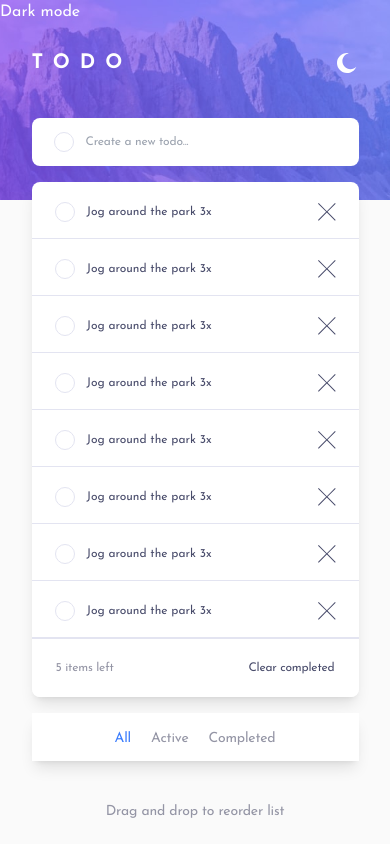
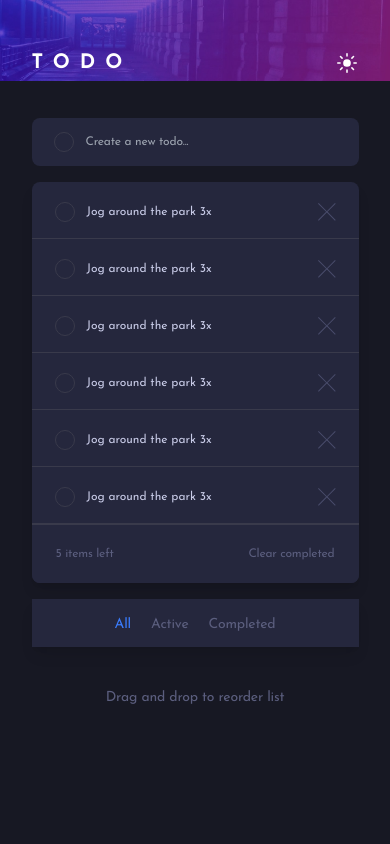
Before and after one commit to Swag-blips/fullstack-todo, a React (Vite) app: page / in a window 390 px wide. Both pictures are taken after a click on the picture 346 px from the left and 63 px from the top of the page. Built offline with nearby package versions, Linux system fonts and the light colour scheme.

Commit message:
theme implementation complete

```diff
--- a/src/App.jsx
+++ b/src/App.jsx
@@ -1,17 +1,9 @@
-import React, { useState, useContext, useEffect } from "react";
+import React from "react";
 import Todo from "./components/Todo";
-import { ThemeContext } from "../context/ThemeProvider";
 
 function App() {
-  const { handleThemeSwitch, theme } = useContext(ThemeContext);
   return (
     <div className=" ">
-      <button
-        onClick={handleThemeSwitch}
-        className="z-50 dark:bg-black text-white absolute top-0 left-0"
-      >
-        Dark mode
-      </button>
       <Todo />
     </div>
   );
--- a/src/components/Active.jsx
+++ b/src/components/Active.jsx
@@ -9,120 +9,90 @@ const Active = () => {
           <div className="flex items-center gap-[12px] md:gap-[24px]">
             <input
               type="checkbox"
-              className="custom-checked md:w-[24px] md:h-[24px] w-[20px] h-[20px]"
+              className="custom-checked md:w-[24px] dark:border-[#393A4B] md:h-[24px] w-[20px] h-[20px]"
             />
-            <p className="md:text-[18px] text-[#494C6B] text-[12px]">
+            <p className="md:text-[18px] text-[#494C6B] dark:text-[#C8CBE7] text-[12px]">
               Jog around the park 3x
             </p>
           </div>
           <img src={cross} alt="cross-img" className="cursor-pointer" />
         </div>
-        <hr className="md:mt-[20px] mt-[16px] border-[#E3E4F1] mx-[-23px]" />
+        <hr className="md:mt-[20px] mt-[16px] border-[#E3E4F1] dark:border-[#393A4B] mx-[-23px]" />
       </div>
       <div className="mx-[23px] mt-[20px] items-center">
         <div className="flex flex-row items-center justify-between ">
           <div className="flex items-center gap-[12px] md:gap-[24px]">
             <input
               type="checkbox"
-              className="custom-checked md:w-[24px] md:h-[24px] w-[20px] h-[20px]"
+              className="custom-checked md:w-[24px] dark:border-[#393A4B] md:h-[24px] w-[20px] h-[20px]"
             />
-            <p className="md:text-[18px] text-[#494C6B] text-[12px]">
+            <p className="md:text-[18px] text-[#494C6B] dark:text-[#C8CBE7] text-[12px]">
               Jog around the park 3x
             </p>
           </div>
           <img src={cross} alt="cross-img" className="cursor-pointer" />
         </div>
-        <hr className="md:mt-[20px] mt-[16px] border-[#E3E4F1] mx-[-23px]" />
+        <hr className="md:mt-[20px] mt-[16px] border-[#E3E4F1] dark:border-[#393A4B] mx-[-23px]" />
       </div>
       <div className="mx-[23px] mt-[20px] items-center">
         <div className="flex flex-row items-center justify-between ">
           <div className="flex items-center gap-[12px] md:gap-[24px]">
             <input
               type="checkbox"
-              className="custom-checked md:w-[24px] md:h-[24px] w-[20px] h-[20px]"
+              className="custom-checked md:w-[24px] dark:border-[#393A4B] md:h-[24px] w-[20px] h-[20px]"
             />
-            <p className="md:text-[18px] text-[#494C6B] text-[12px]">
+            <p className="md:text-[18px] text-[#494C6B] dark:text-[#C8CBE7] text-[12px]">
               Jog around the park 3x
             </p>
           </div>
           <img src={cross} alt="cross-img" className="cursor-pointer" />
         </div>
-        <hr className="md:mt-[20px] mt-[16px] border-[#E3E4F1] mx-[-23px]" />
+        <hr className="md:mt-[20px] mt-[16px] border-[#E3E4F1] dark:border-[#393A4B] mx-[-23px]" />
       </div>
       <div className="mx-[23px] mt-[20px] items-center">
         <div className="flex flex-row items-center justify-between ">
           <div className="flex items-center gap-[12px] md:gap-[24px]">
             <input
               type="checkbox"
-              className="custom-checked md:w-[24px] md:h-[24px] w-[20px] h-[20px]"
+              className="custom-checked md:w-[24px] dark:border-[#393A4B] md:h-[24px] w-[20px] h-[20px]"
             />
-            <p className="md:text-[18px] text-[#494C6B] text-[12px]">
+            <p className="md:text-[18px] text-[#494C6B] dark:text-[#C8CBE7] text-[12px]">
               Jog around the park 3x
             </p>
           </div>
           <img src={cross} alt="cross-img" className="cursor-pointer" />
         </div>
-        <hr className="md:mt-[20px] mt-[16px] border-[#E3E4F1] mx-[-23px]" />
+        <hr className="md:mt-[20px] mt-[16px] border-[#E3E4F1] dark:border-[#393A4B] mx-[-23px]" />
       </div>
       <div className="mx-[23px] mt-[20px] items-center">
         <div className="flex flex-row items-center justify-between ">
           <div className="flex items-center gap-[12px] md:gap-[24px]">
             <input
               type="checkbox"
-              className="custom-checked md:w-[24px] md:h-[24px] w-[20px] h-[20px]"
+              className="custom-checked md:w-[24px] dark:border-[#393A4B] md:h-[24px] w-[20px] h-[20px]"
             />
-            <p className="md:text-[18px] text-[#494C6B] text-[12px]">
+            <p className="md:text-[18px] text-[#494C6B] dark:text-[#C8CBE7] text-[12px]">
               Jog around the park 3x
             </p>
           </div>
           <img src={cross} alt="cross-img" className="cursor-pointer" />
         </div>
-        <hr className="md:mt-[20px] mt-[16px] border-[#E3E4F1] mx-[-23px]" />
+        <hr className="md:mt-[20px] mt-[16px] border-[#E3E4F1] dark:border-[#393A4B] mx-[-23px]" />
       </div>
       <div className="mx-[23px] mt-[20px] items-center">
         <div className="flex flex-row items-center justify-between ">
           <div className="flex items-center gap-[12px] md:gap-[24px]">
             <input
               type="checkbox"
-              className="custom-checked md:w-[24px] md:h-[24px] w-[20px] h-[20px]"
+              className="custom-checked md:w-[24px] dark:border-[#393A4B] md:h-[24px] w-[20px] h-[20px]"
             />
-            <p className="md:text-[18px] text-[#494C6B] text-[12px]">
+            <p className="md:text-[18px] text-[#494C6B] dark:text-[#C8CBE7] text-[12px]">
               Jog around the park 3x
             </p>
           </div>
           <img src={cross} alt="cross-img" className="cursor-pointer" />
         </div>
-        <hr className="md:mt-[20px] mt-[16px] border-[#E3E4F1] mx-[-23px]" />
-      </div>
-      <div className="mx-[23px] mt-[20px] items-center">
-        <div className="flex flex-row items-center justify-between ">
-          <div className="flex items-center gap-[12px] md:gap-[24px]">
-            <input
-              type="checkbox"
-              className="custom-checked md:w-[24px] md:h-[24px] w-[20px] h-[20px]"
-            />
-            <p className="md:text-[18px] text-[#494C6B] text-[12px]">
-              Jog around the park 3x
-            </p>
-          </div>
-          <img src={cross} alt="cross-img" className="cursor-pointer" />
-        </div>
-        <hr className="md:mt-[20px] mt-[16px] border-[#E3E4F1] mx-[-23px]" />
-      </div>
-      <div className="mx-[23px] mt-[20px] items-center">
-        <div className="flex flex-row items-center justify-between ">
-          <div className="flex items-center gap-[12px] md:gap-[24px]">
-            <input
-              type="checkbox"
-              className="custom-checked md:w-[24px] md:h-[24px] w-[20px] h-[20px]"
-            />
-            <p className="md:text-[18px] text-[#494C6B] text-[12px]">
-              Jog around the park 3x
-            </p>
-          </div>
-          <img src={cross} alt="cross-img" className="cursor-pointer" />
-        </div>
-        <hr className="md:mt-[20px] mt-[16px] border-[#E3E4F1] mx-[-23px]" />
+        <hr className="md:mt-[20px] mt-[16px] border-[#E3E4F1] dark:border-[#393A4B] mx-[-23px]" />
       </div>
     </>
   );
--- a/src/components/Todo.jsx
+++ b/src/components/Todo.jsx
@@ -1,14 +1,18 @@
-import React, { useState } from "react";
+import React, { useState, useContext } from "react";
 import bgLight from "../assets/images/bg-desktop-light.jpg";
+import bgDark from "../assets/images/bg-desktop-dark.jpg";
 import sun from "../assets/images/icon-sun.svg";
 import moon from "../assets/images/icon-moon.svg";
-
+import { ThemeContext } from "../../context/ThemeProvider";
 import Active from "./Active";
 import Completed from "./Completed";
 
 const Todo = () => {
   const [active, setActive] = useState(true);
   const [completed, setCompleted] = useState(false);
+  const { handleThemeSwitch, theme } = useContext(ThemeContext);
+
+  const isDark = theme === "dark";
 
   const toggleToCompleted = () => {
     setCompleted(true);
@@ -20,82 +24,106 @@ const Todo = () => {
   };
 
   return (
-    <section className="flex items-center bg-[#fafafa] flex-col justify-center min-h-screen">
+    <section className="flex items-center dark:bg-[#171823] bg-[#fafafa] flex-col justify-center min-h-screen">
       <figure className="w-full md:h-[300px] absolute top-0 h-[200px]">
+        {isDark ? (
+          <div>
+            <img
+              src={bgDark}
+              alt="background-img"
+              className="w-full object-cover h-full "
+            />
+          </div>
+        ) : (
           <img
             src={bgLight}
             alt="background-img"
-          className="w-full object-cover h-full"
+            className="w-full object-cover h-full "
           />
+        )}
       </figure>
       <section className="absolute top-0 md:mt-[70px] flex flex-col mt-[48px] z-50">
         <div className="flex items-center justify-between md:w-[540px] w-[325px]">
           <h1 className="text-white font-bold uppercase text-[20px] md:text-[40px] tracking-[10px] md:tracking-[15px]">
             Todo
           </h1>
+          {isDark ? (
             <img
+              onClick={handleThemeSwitch}
+              src={sun}
+              alt="sun"
+              className="w-[20px] h-[20px] md:w-[26px] md:h-[26px] cursor-pointer"
+            />
+          ) : (
+            <img
+              onClick={handleThemeSwitch}
               src={moon}
               alt="moon"
-            className="w-[20px] h-[20px] md:w-[26px] md:h-[26px]"
+              className="w-[20px] h-[20px] md:w-[26px] md:h-[26px] cursor-pointer"
             />
+          )}
         </div>
-        <form className="mt-[40px] text-[#9495A5] text-[12px] md:text-[18px] font-normal tracking-[-0.17px]">
+        <form className="mt-[40px] text-[#9495A5] dark:text-[#767992] text-[12px] md:text-[18px] font-normal tracking-[-0.17px]">
           <div className="relative">
             <input
               type="text"
               name="text"
               id="text"
-              className="md:w-[540px] w-[327px] pl-[54px] md:pl-[67px] md:py-[23px] py-[18px] bg-white rounded-[8px] md:h-[64px] outline-none h-[48px]"
+              className="md:w-[540px] w-[327px] pl-[54px] md:pl-[67px] md:py-[23px] py-[18px] dark:bg-[#25273D] bg-white rounded-[8px] md:h-[64px] outline-none h-[48px]"
               placeholder="Create a new todo..."
             />
-            <div className="w-[20px] h-[20px] absolute top-1/2 left-[1.4rem] transform -translate-y-1/2 md:w-[24px] md:h-[24px] border-[1px] border-[#E3E4F1] circle-border rounded-full" />
+            <div className="w-[20px] h-[20px] absolute top-1/2 left-[1.4rem] transform -translate-y-1/2 md:w-[24px] md:h-[24px] border-[1px] border-[#E3E4F1] dark:border-[#393A4B] circle-border rounded-full" />
           </div>
         </form>
-        <div className="md:w-[540px] md:h-[439px] w-[327px] flex flex-col overflow-hidden bg-white mt-[16px] rounded-[8px] shadow-lg">
+        <div className="md:w-[540px] md:h-[439px] w-[327px] flex flex-col overflow-hidden dark:bg-[#25273D] bg-white mt-[16px] rounded-[8px] shadow-lg">
           <div className="flex-grow overflow-y-auto">
             {active && <Active />}
             {completed && <Completed />}
           </div>
-          <div className="bottom-0 z-50 pt-[20px] pret-div pb-[20px] bg-white border-t border-t-[#E3E4F1] w-full">
+          <div className="bottom-0 z-50 pt-[20px] pret-div pb-[20px] dark:bg-[#25273D] bg-white border-t border-t-[#E3E4F1] dark:border-t-[#393A4B] w-full">
             <div className="flex-row text-[12px] md:text-[14px] tracking-[-0.19px] flex mx-[24px] items-center justify-between">
-              <p className="text-[#9495A5] text-left">5 items left</p>
+              <p className="text-[#9495A5] dark:text-[#5B5E7E] text-left">
+                5 items left
+              </p>
               <div className="flex-row hidden md:flex cursor-pointer font-bold gap-[20px] items-center">
                 <p className="text-[#3A7CFD] hover:text-[#494c6b]">All</p>
                 <p
                   onClick={toggleToActive}
-                  className="text-[#9495A5] hover:text-[#494c6b]"
+                  className="text-[#9495A5] dark:text-[#5B5E7E]  dark:hover:text-[#E3E4F1] hover:text-[#494c6b]"
                 >
                   Active
                 </p>
                 <p
                   onClick={toggleToCompleted}
-                  className="text-[#9495A5] hover:text-[#494c6b]"
+                  className="text-[#9495A5] dark:text-[#5B5E7E]  dark:hover:text-[#E3E4F1] hover:text-[#494c6b]"
                 >
                   Completed
                 </p>
               </div>
-              <button className="text-[#494C6B]">Clear completed</button>
+              <button className="text-[#494C6B] dark:text-[#5B5E7E]  dark:hover:text-[#E3E4F1] dark:text-[#5B5E7E]">
+                Clear completed
+              </button>
             </div>
           </div>
         </div>
-        <div className="bg-white shadow-lg md:hidden py-[15px] mt-[16px] w-[327px] h-[48px]">
+        <div className="bg-white dark:bg-[#25273D] shadow-lg md:hidden py-[15px] mt-[16px] w-[327px] h-[48px]">
           <div className="flex text-[14px] gap-[20px] tracking-[-0.19px] items-center justify-center">
             <p className="text-[#3A7CFD] hover:text-[#494c6b]">All</p>
             <p
               onClick={toggleToActive}
-              className="text-[#9495A5] hover:text-[#494c6b]"
+              className="text-[#9495A5] dark:text-[#5B5E7E] dark:hover:text-[#E3E4F1]  hover:text-[#494c6b]"
             >
               Active
             </p>
             <p
               onClick={toggleToCompleted}
-              className="text-[#9495A5] hover:text-[#494c6b]"
+              className="text-[#9495A5] dark:text-[#5B5E7E]  dark:hover:text-[#E3E4F1] hover:text-[#494c6b]"
             >
               Completed
             </p>
           </div>
         </div>
-        <p className="text-[#9495A5] text-[14px] tracking-[-0.19px] mt-[40px] flex items-center justify-center">
+        <p className="text-[#9495A5] text-[14px] dark:text-[#5B5E7E] tracking-[-0.19px] mt-[40px] flex items-center justify-center">
           Drag and drop to reorder list
         </p>
       </section>
--- a/src/index.css
+++ b/src/index.css
@@ -9,6 +9,31 @@
   margin: 0;
   box-sizing: border-box;
 }
+*::-webkit-scrollbar {
+  width: 10px;
+}
+
+*::-webkit-scrollbar-track {
+  background: #f1f1f1;
+  border-radius: 5px;
+}
+
+*::-webkit-scrollbar-thumb {
+  background-color: #a8a8a8;
+  border-radius: 14px;
+  border: red;
+}
+
+/* Scrollbar styles for dark mode */
+.dark *::-webkit-scrollbar-track {
+  background: #393a4b; /* Darker track for dark mode */
+}
+
+.dark *::-webkit-scrollbar-thumb {
+  background-color: #212336; /* Darker thumb for dark mode */
+  border: #171823; /* Match thumb color */
+}
+
 body {
   font-family: "Josefin Sans", sans-serif;
   font-optical-sizing: auto;
```
Lines whose indentation alone changed are shown as unchanged.
